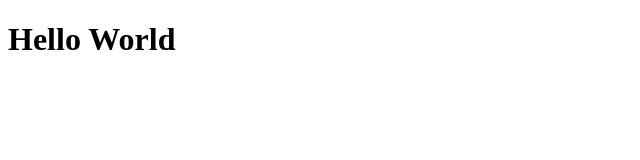
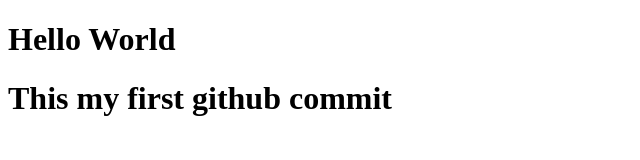
Before and after one commit to kengarswapnil/DAY11, a plain HTML site: page index.html in a window 1280 px wide. Shown: the whole page, without its empty margins (0-640 px from the left). Drawn offline with Linux system fonts and the light colour scheme.

Commit message:
added update in index file

```diff
--- a/index.html
+++ b/index.html
@@ -7,5 +7,6 @@
 </head>
 <body>
   <h1>Hello World</h1>
+  <h1>This my first github commit </h1>
 </body>
 </html>
```
